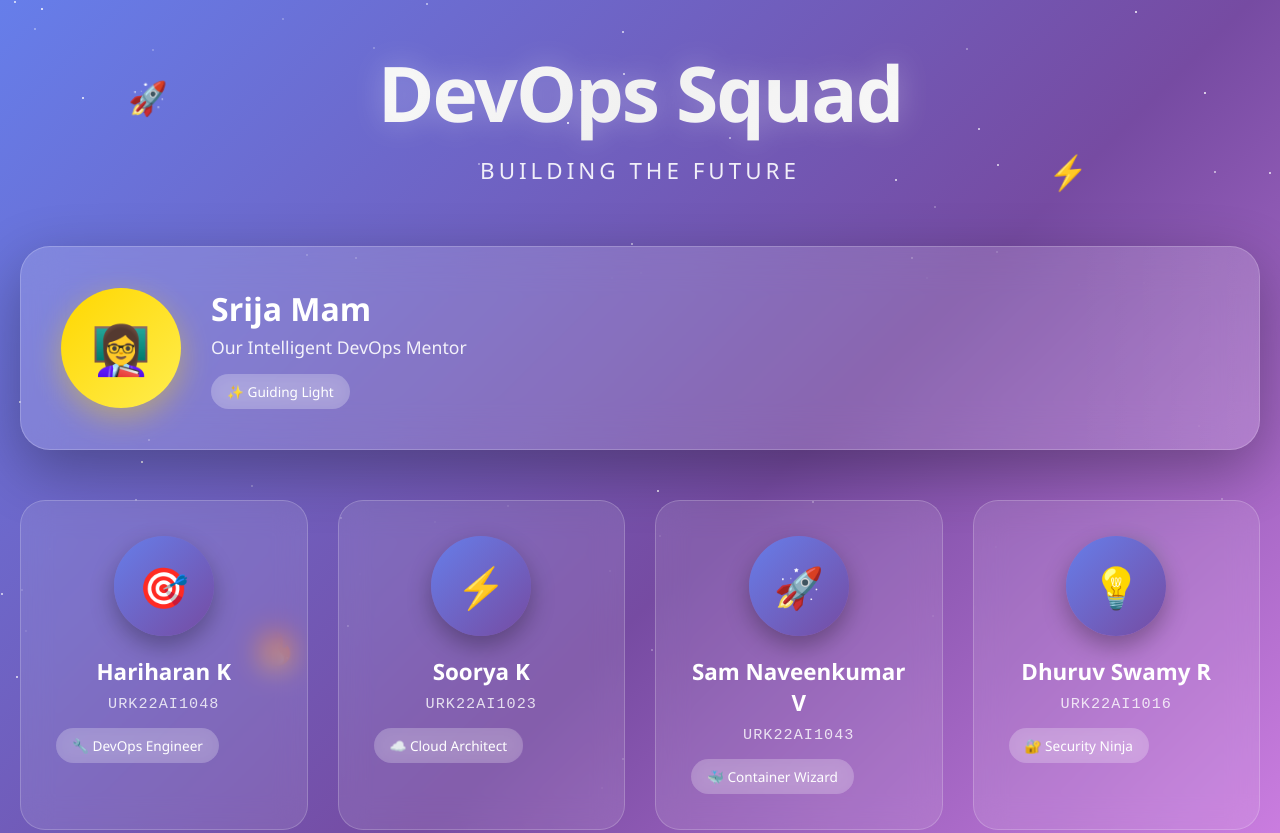
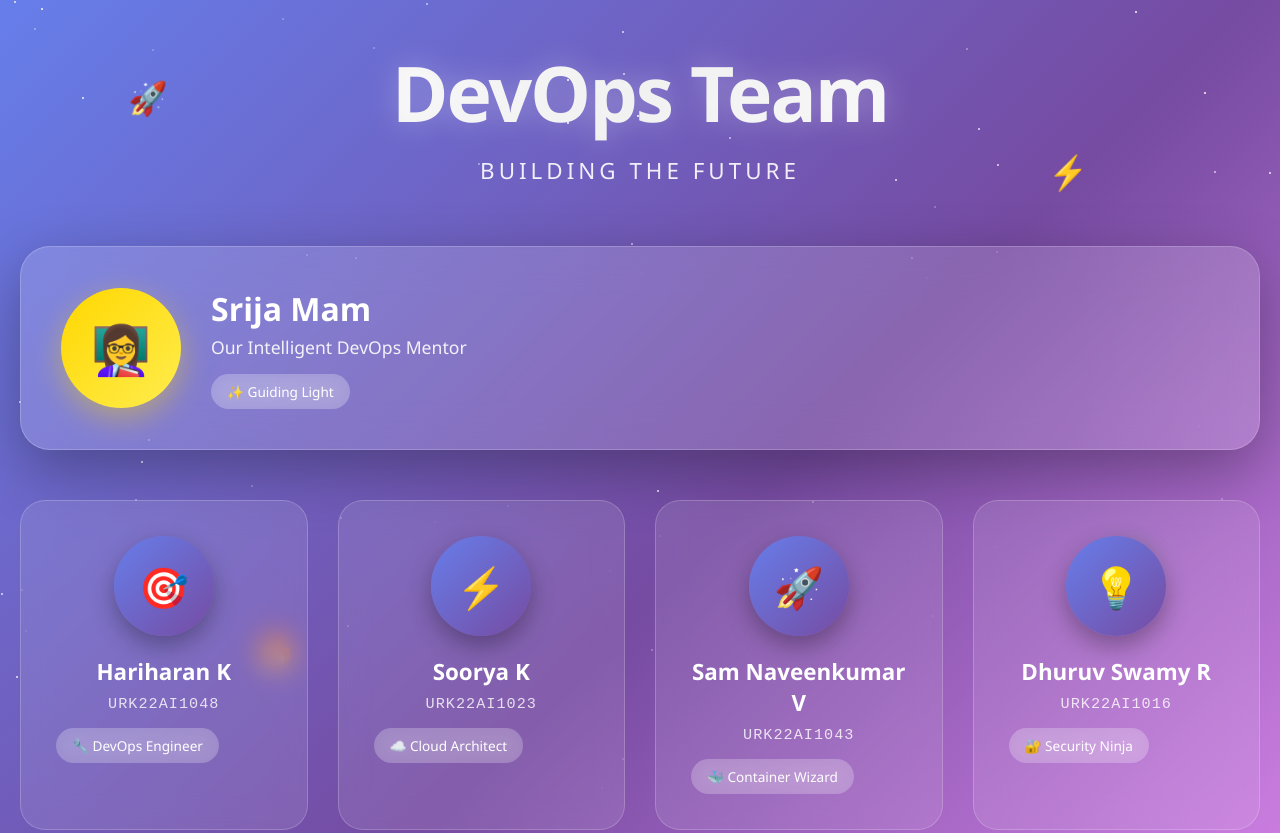
Before and after one commit to hariharan1476/simple-node-webapp, a website: page public/index.html in a window 1280 px wide. Shown: the top 833 px of the page. Drawn offline with Linux system fonts and the light colour scheme.

Commit message:
Update index.html

```diff
--- a/public/index.html
+++ b/public/index.html
@@ -324,7 +324,7 @@
 
     <div class="container">
         <div class="header">
-            <h1 class="title">DevOps Squad</h1>
+            <h1 class="title">DevOps Team</h1>
             <p class="subtitle">Building the Future</p>
         </div>
 
```
